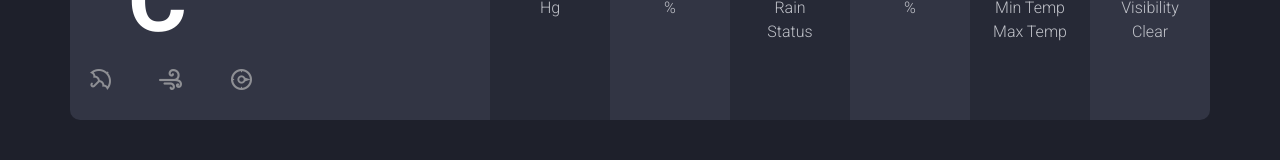
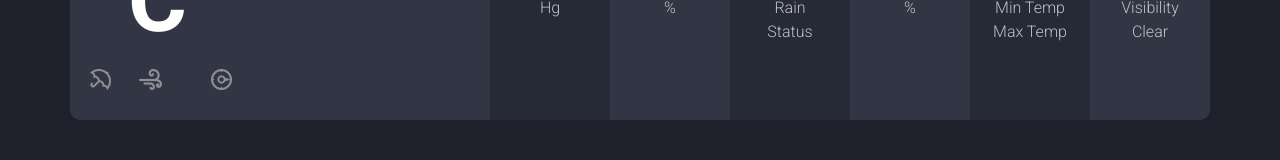
Before and after one commit to komal084/Japan-Weather-Forecast-Tourist-App, a plain HTML site: page index.html in a window 1280 px wide. Shown: the part 504-664 px from the top of the page. Drawn offline with nearby package versions, Linux system fonts and the light colour scheme.

Commit message:
Add files via upload

```diff
--- a/index.html
+++ b/index.html
@@ -77,7 +77,7 @@
 								<div class="degree">
 									<div class="num" id="currentTemp"><sup>o</sup>C</div>
 								</div>
-								<span><img src="images/icon-umberella.png" alt=""><span id="rainVal"></span></span>
+								<span><img src="images/icon-umberella.png" alt=""><span style="margin:0;" id="rainVal"></span></span>
 								<span><img src="images/icon-wind.png" alt=""><span id="windVal"></span></span>
 								<span><img src="images/icon-compass.png" alt=""><span id="directionVal"></span></span>
 							</div>
```
